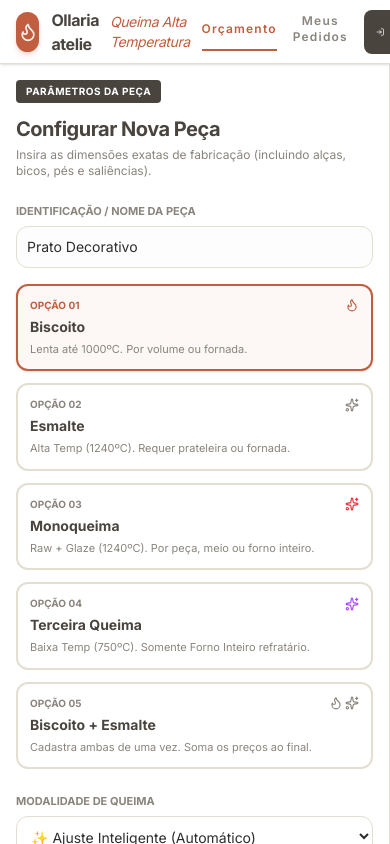
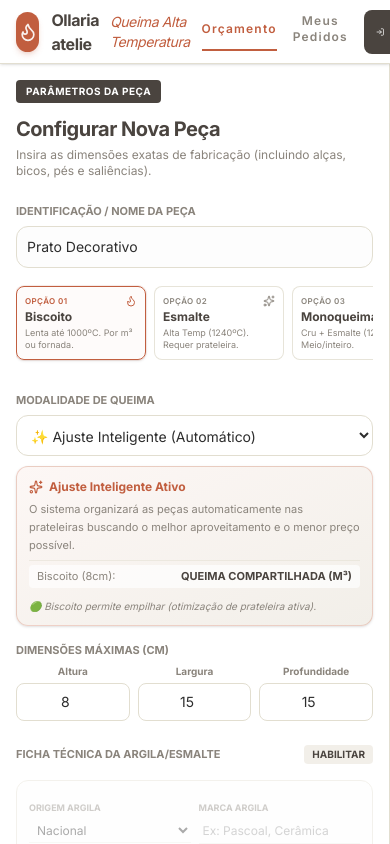
Before and after one commit to samirarabellobackup/Calculadora-de-Servi-o-de-Queima, a React (Vite) app: page / in a window 390 px wide. Shown: the top 844 px of the page. Built offline with nearby package versions, Linux system fonts and the light colour scheme.

Commit message:
feat: improve mobile layout for firing options
Convert the firing options container to a horizontal scrollable list on mobile devices to improve usability and space efficiency.

```diff
--- a/src/App.tsx
+++ b/src/App.tsx
@@ -942,21 +942,21 @@ export default function App() {
                   />
                 </div>
 
-                <div className="grid grid-cols-1 sm:grid-cols-2 lg:grid-cols-5 gap-3">
+                <div className="flex gap-2 overflow-x-auto pb-2 pt-0.5 sm:grid sm:grid-cols-5 scrollbar-none" id="firing-options-container">
                   <button
                     onClick={() => {
                       setTipoQueima('biscoito');
                       setMetodoQueima('ajuste_inteligente');
                     }}
-                    className={`flex flex-col p-3 rounded-xl text-left transition-all border-2 cursor-pointer ${tipoQueima === 'biscoito' ? 'border-[#C15E3F] bg-[#FDF7F5] shadow-sm' : 'border-[#E2DED0] bg-white hover:border-[#8A847C]'}`}
+                    className={`flex-shrink-0 w-[130px] sm:w-auto flex flex-col p-2 rounded-lg text-left transition-all border cursor-pointer ${tipoQueima === 'biscoito' ? 'border-[#C15E3F] bg-[#FDF7F5]/50 ring-1 ring-[#C15E3F]/10 shadow-sm' : 'border-[#E2DED0]/80 bg-white hover:border-[#8A847C] hover:bg-[#FAF9F6]'}`}
                     id="btn-select-biscoito"
                   >
-                    <div className="flex justify-between items-center w-full mb-1">
-                      <span className={`text-[10px] uppercase font-bold ${tipoQueima === 'biscoito' ? 'text-[#C15E3F]' : 'text-[#8A847C]'}`}>Opção 01</span>
-                      <Flame className={`w-3.5 h-3.5 ${tipoQueima === 'biscoito' ? 'text-[#C15E3F]' : 'text-[#8A847C]'}`} />
+                    <div className="flex justify-between items-center w-full mb-0.5">
+                      <span className={`text-[8px] uppercase tracking-wider font-semibold ${tipoQueima === 'biscoito' ? 'text-[#C15E3F]' : 'text-[#8A847C]'}`}>Opção 01</span>
+                      <Flame className={`w-3 h-3 ${tipoQueima === 'biscoito' ? 'text-[#C15E3F]' : 'text-[#8A847C]'}`} />
                     </div>
-                    <span className="text-sm font-bold text-[#4A443F]">Biscoito</span>
-                    <span className="text-[11px] text-[#8A847C] mt-1 leading-normal">Lenta até 1000ºC. Por volume ou fornada.</span>
+                    <span className="text-xs font-bold text-[#4A443F]">Biscoito</span>
+                    <span className="text-[9px] text-[#8A847C] mt-0.5 leading-snug">Lenta até 1000ºC. Por m³ ou fornada.</span>
                   </button>
 
                   <button
@@ -964,15 +964,15 @@ export default function App() {
                       setTipoQueima('esmalte');
                       setMetodoQueimaEsmalte('ajuste_inteligente');
                     }}
-                    className={`flex flex-col p-3 rounded-xl text-left transition-all border-2 cursor-pointer ${tipoQueima === 'esmalte' ? 'border-[#C15E3F] bg-[#FDF7F5] shadow-sm' : 'border-[#E2DED0] bg-white hover:border-[#8A847C]'}`}
+                    className={`flex-shrink-0 w-[130px] sm:w-auto flex flex-col p-2 rounded-lg text-left transition-all border cursor-pointer ${tipoQueima === 'esmalte' ? 'border-[#C15E3F] bg-[#FDF7F5]/50 ring-1 ring-[#C15E3F]/10 shadow-sm' : 'border-[#E2DED0]/80 bg-white hover:border-[#8A847C] hover:bg-[#FAF9F6]'}`}
                     id="btn-select-esmalte"
                   >
-                    <div className="flex justify-between items-center w-full mb-1">
-                      <span className={`text-[10px] uppercase font-bold ${tipoQueima === 'esmalte' ? 'text-[#C15E3F]' : 'text-[#8A847C]'}`}>Opção 02</span>
-                      <Sparkles className={`w-3.5 h-3.5 ${tipoQueima === 'esmalte' ? 'text-[#C15E3F]' : 'text-[#8A847C]'}`} />
+                    <div className="flex justify-between items-center w-full mb-0.5">
+                      <span className={`text-[8px] uppercase tracking-wider font-semibold ${tipoQueima === 'esmalte' ? 'text-[#C15E3F]' : 'text-[#8A847C]'}`}>Opção 02</span>
+                      <Sparkles className={`w-3 h-3 ${tipoQueima === 'esmalte' ? 'text-[#C15E3F]' : 'text-[#8A847C]'}`} />
                     </div>
-                    <span className="text-sm font-bold text-[#4A443F]">Esmalte</span>
-                    <span className="text-[11px] text-[#8A847C] mt-1 leading-normal">Alta Temp (1240ºC). Requer prateleira ou fornada.</span>
+                    <span className="text-xs font-bold text-[#4A443F]">Esmalte</span>
+                    <span className="text-[9px] text-[#8A847C] mt-0.5 leading-snug">Alta Temp (1240ºC). Requer prateleira.</span>
                   </button>
 
                   <button
@@ -980,15 +980,15 @@ export default function App() {
                       setTipoQueima('monoqueima');
                       setMetodoQueima('ajuste_inteligente');
                     }}
-                    className={`flex flex-col p-3 rounded-xl text-left transition-all border-2 cursor-pointer ${tipoQueima === 'monoqueima' ? 'border-[#C15E3F] bg-[#FDF7F5] shadow-sm' : 'border-[#E2DED0] bg-white hover:border-[#8A847C]'}`}
+                    className={`flex-shrink-0 w-[130px] sm:w-auto flex flex-col p-2 rounded-lg text-left transition-all border cursor-pointer ${tipoQueima === 'monoqueima' ? 'border-[#C15E3F] bg-[#FDF7F5]/50 ring-1 ring-[#C15E3F]/10 shadow-sm' : 'border-[#E2DED0]/80 bg-white hover:border-[#8A847C] hover:bg-[#FAF9F6]'}`}
                     id="btn-select-monoqueima"
                   >
-                    <div className="flex justify-between items-center w-full mb-1">
-                      <span className={`text-[10px] uppercase font-bold ${tipoQueima === 'monoqueima' ? 'text-[#C15E3F]' : 'text-[#8A847C]'}`}>Opção 03</span>
-                      <Sparkles className={`w-3.5 h-3.5 ${tipoQueima === 'monoqueima' ? 'text-[#C15E3F]' : 'text-red-500'}`} />
+                    <div className="flex justify-between items-center w-full mb-0.5">
+                      <span className={`text-[8px] uppercase tracking-wider font-semibold ${tipoQueima === 'monoqueima' ? 'text-[#C15E3F]' : 'text-[#8A847C]'}`}>Opção 03</span>
+                      <Sparkles className={`w-3 h-3 ${tipoQueima === 'monoqueima' ? 'text-[#C15E3F]' : 'text-[#8A847C]'}`} />
                     </div>
-                    <span className="text-sm font-bold text-[#4A443F]">Monoqueima</span>
-                    <span className="text-[11px] text-[#8A847C] mt-1 leading-normal">Raw + Glaze (1240ºC). Por peça, meio ou forno inteiro.</span>
+                    <span className="text-xs font-bold text-[#4A443F]">Monoqueima</span>
+                    <span className="text-[9px] text-[#8A847C] mt-0.5 leading-snug">Cru + Esmalte (1240ºC). Meio/inteiro.</span>
                   </button>
 
                   <button
@@ -996,15 +996,15 @@ export default function App() {
                       setTipoQueima('terceira_queima');
                       setMetodoQueima('fornada_inteira');
                     }}
-                    className={`flex flex-col p-3 rounded-xl text-left transition-all border-2 cursor-pointer ${tipoQueima === 'terceira_queima' ? 'border-[#C15E3F] bg-[#FDF7F5] shadow-sm' : 'border-[#E2DED0] bg-white hover:border-[#8A847C]'}`}
+                    className={`flex-shrink-0 w-[130px] sm:w-auto flex flex-col p-2 rounded-lg text-left transition-all border cursor-pointer ${tipoQueima === 'terceira_queima' ? 'border-[#C15E3F] bg-[#FDF7F5]/50 ring-1 ring-[#C15E3F]/10 shadow-sm' : 'border-[#E2DED0]/80 bg-white hover:border-[#8A847C] hover:bg-[#FAF9F6]'}`}
                     id="btn-select-terceira-queima"
                   >
-                    <div className="flex justify-between items-center w-full mb-1">
-                      <span className={`text-[10px] uppercase font-bold ${tipoQueima === 'terceira_queima' ? 'text-[#C15E3F]' : 'text-[#8A847C]'}`}>Opção 04</span>
-                      <Sparkles className={`w-3.5 h-3.5 ${tipoQueima === 'terceira_queima' ? 'text-[#C15E3F]' : 'text-purple-500'}`} />
+                    <div className="flex justify-between items-center w-full mb-0.5">
+                      <span className={`text-[8px] uppercase tracking-wider font-semibold ${tipoQueima === 'terceira_queima' ? 'text-[#C15E3F]' : 'text-[#8A847C]'}`}>Opção 04</span>
+                      <Sparkles className={`w-3 h-3 ${tipoQueima === 'terceira_queima' ? 'text-[#C15E3F]' : 'text-[#8A847C]'}`} />
                     </div>
-                    <span className="text-sm font-bold text-[#4A443F]">Terceira Queima</span>
-                    <span className="text-[11px] text-[#8A847C] mt-1 leading-normal">Baixa Temp (750ºC). Somente Forno Inteiro refratário.</span>
+                    <span className="text-xs font-bold text-[#4A443F]">3ª Queima</span>
+                    <span className="text-[9px] text-[#8A847C] mt-0.5 leading-snug">Baixa Temp (750ºC). Só Forno Inteiro.</span>
                   </button>
 
                   <button
@@ -1013,18 +1013,18 @@ export default function App() {
                       setMetodoQueima('ajuste_inteligente');
                       setMetodoQueimaEsmalte('ajuste_inteligente');
                     }}
-                    className={`flex flex-col p-3 rounded-xl text-left transition-all border-2 cursor-pointer ${tipoQueima === 'ambas' ? 'border-[#C15E3F] bg-[#FDF7F5] shadow-sm' : 'border-[#E2DED0] bg-white hover:border-[#8A847C]'}`}
+                    className={`flex-shrink-0 w-[130px] sm:w-auto flex flex-col p-2 rounded-lg text-left transition-all border cursor-pointer ${tipoQueima === 'ambas' ? 'border-[#C15E3F] bg-[#FDF7F5]/50 ring-1 ring-[#C15E3F]/10 shadow-sm' : 'border-[#E2DED0]/80 bg-white hover:border-[#8A847C] hover:bg-[#FAF9F6]'}`}
                     id="btn-select-ambas"
                   >
-                    <div className="flex justify-between items-center w-full mb-1">
-                      <span className={`text-[10px] uppercase font-bold ${tipoQueima === 'ambas' ? 'text-[#C15E3F]' : 'text-[#8A847C]'}`}>Opção 05</span>
+                    <div className="flex justify-between items-center w-full mb-0.5">
+                      <span className={`text-[8px] uppercase tracking-wider font-semibold ${tipoQueima === 'ambas' ? 'text-[#C15E3F]' : 'text-[#8A847C]'}`}>Opção 05</span>
                       <div className="flex gap-0.5">
-                        <Flame className={`w-3.5 h-3.5 ${tipoQueima === 'ambas' ? 'text-[#C15E3F]' : 'text-[#8A847C]'}`} />
-                        <Sparkles className={`w-3.5 h-3.5 ${tipoQueima === 'ambas' ? 'text-[#C15E3F]' : 'text-[#8A847C]'}`} />
+                        <Flame className={`w-3 h-3 ${tipoQueima === 'ambas' ? 'text-[#C15E3F]' : 'text-[#8A847C]'}`} />
+                        <Sparkles className={`w-3 h-3 ${tipoQueima === 'ambas' ? 'text-[#C15E3F]' : 'text-[#8A847C]'}`} />
                       </div>
                     </div>
-                    <span className="text-sm font-bold text-[#4A443F]">Biscoito + Esmalte</span>
-                    <span className="text-[11px] text-[#8A847C] mt-1 leading-normal">Cadastra ambas de uma vez. Soma os preços ao final.</span>
+                    <span className="text-xs font-bold text-[#4A443F]">Ambas</span>
+                    <span className="text-[9px] text-[#8A847C] mt-0.5 leading-snug">Biscoito + Esmalte. Soma final.</span>
                   </button>
                 </div>
               </div>
```
